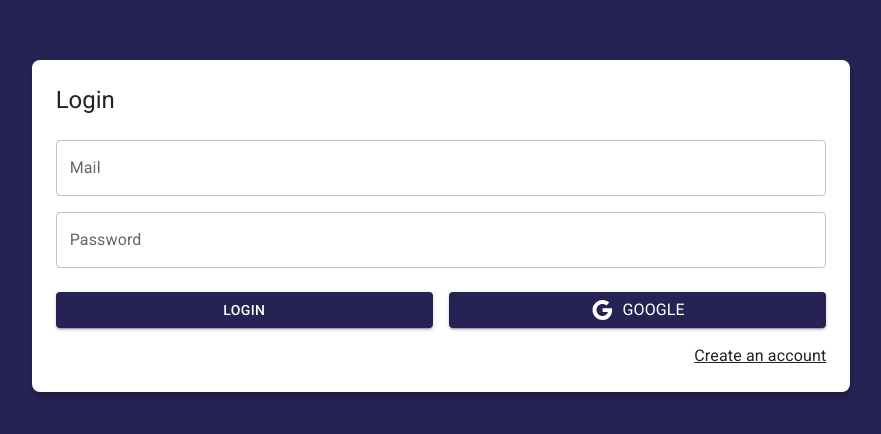
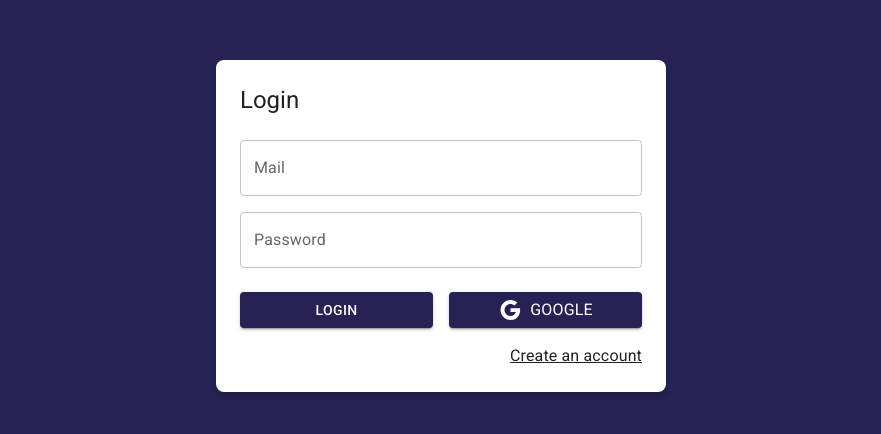
Before and after one commit to marcenico/journal-app, a React (Vite) app: page /auth/login in a window 1280 px wide. Shown: the part 174-608 px from the top of the page, without its empty margins (199-1080 px from the left). Built offline with nearby package versions, Linux system fonts and the light colour scheme.

Commit message:
feat(register-page): created auth layout and register page

```diff
--- /dev/null
+++ b/src/auth/layout/AuthLayout.jsx
@@ -0,0 +1,25 @@
+import { Grid, Typography } from '@mui/material';
+import React from 'react';
+
+export const AuthLayout = ({ children, title = '' }) => {
+  return (
+    <Grid
+      container
+      spacing={0}
+      direction="column"
+      justifyContent="center"
+      alignItems="center"
+      sx={{ minHeight: '100vh', backgroundColor: 'primary.main', padding: 4 }}>
+      <Grid
+        item
+        className="box-shadow"
+        xs={3}
+        sx={{ width: { sm: 450 }, backgroundColor: 'white', padding: 3, borderRadius: 2 }}>
+        <Typography variant="h5" sx={{ mb: 1 }}>
+          {title}
+        </Typography>
+        {children}
+      </Grid>
+    </Grid>
+  );
+};
--- a/src/auth/pages/LoginPage.jsx
+++ b/src/auth/pages/LoginPage.jsx
@@ -2,21 +2,11 @@
 import { Button, Grid, Link, TextField, Typography } from '@mui/material';
 import React from 'react';
 import { Link as RouterLink } from 'react-router-dom';
+import { AuthLayout } from '../layout/AuthLayout';
 
 export const LoginPage = () => {
   return (
-    <Grid
-      container
-      spacing={0}
-      direction="column"
-      justifyContent="center"
-      alignItems="center"
-      sx={{ minHeight: '100vh', backgroundColor: 'primary.main', padding: 4 }}>
-      <Grid item className="box-shadow" xs={3} sx={{ backgroundColor: 'white', padding: 3, borderRadius: 2 }}>
-        <Typography variant="h5" sx={{ mb: 1 }}>
-          Login
-        </Typography>
-
+    <AuthLayout title="Login">
       <form>
         <Grid container>
           <Grid item xs={12} sx={{ mt: 2 }}>
@@ -48,7 +38,6 @@
           </Grid>
         </Grid>
       </form>
-      </Grid>
-    </Grid>
+    </AuthLayout>
   );
 };
--- a/src/auth/pages/RegisterPage.jsx
+++ b/src/auth/pages/RegisterPage.jsx
@@ -1,5 +1,38 @@
+import { Google } from '@mui/icons-material';
+import { Button, Grid, Link, TextField, Typography } from '@mui/material';
 import React from 'react';
+import { Link as RouterLink } from 'react-router-dom';
+import { AuthLayout } from '../layout/AuthLayout';
 
 export const RegisterPage = () => {
-  return <div>RegisterPage</div>;
+  return (
+    <AuthLayout title="Register">
+      <form>
+        <Grid container>
+          <Grid item xs={12} sx={{ mt: 2 }}>
+            <TextField label="Full name" type="text" placeholder="John" fullWidth></TextField>
+          </Grid>
+
+          <Grid item xs={12} sx={{ mt: 2 }}>
+            <TextField label="Password" type="password" placeholder="*******" fullWidth></TextField>
+          </Grid>
+
+          <Grid container spacing={2} sx={{ mb: 2, mt: 1 }}>
+            <Grid item xs={12} sm={6}>
+              <Button variant="contained" fullWidth>
+                Create
+              </Button>
+            </Grid>
+          </Grid>
+
+          <Grid container direction="row" justifyContent="end">
+            <Typography sx={{ mr: 1 }}>Already have an account?</Typography>
+            <Link component={RouterLink} color="inherit" to="/auth/login">
+              Login
+            </Link>
+          </Grid>
+        </Grid>
+      </form>
+    </AuthLayout>
+  );
 };
```
Lines whose indentation alone changed are shown as unchanged.
